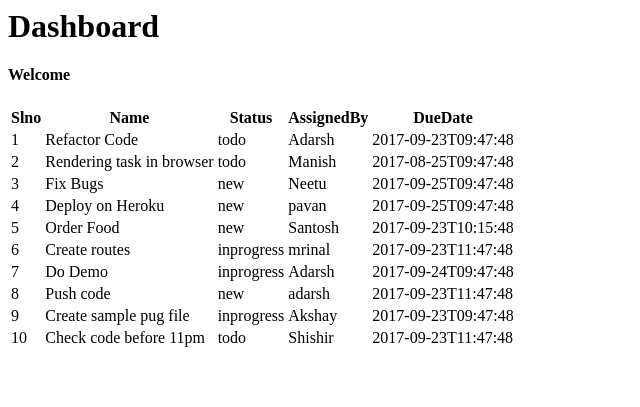
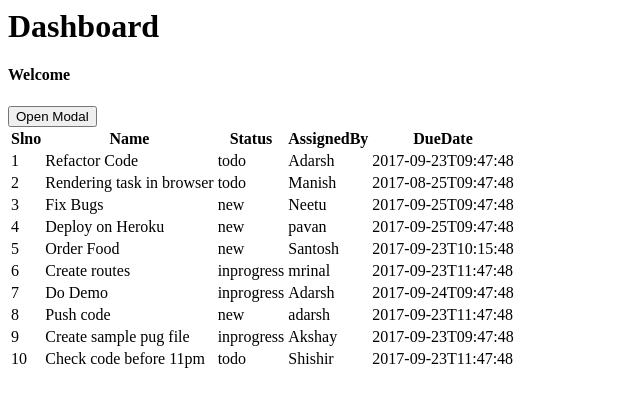
Before and after one commit to geekskool/taskMaster, a Node server app: page /dashboard in a window 1280 px wide. Shown: the top 407 px of the page, without its empty margins (0-640 px from the left). Run offline with Node 20, Linux system fonts and the light colour scheme.

Commit message:
Add pop up for single page dashboard

```diff
--- a/public/views/dashboard.pug
+++ b/public/views/dashboard.pug
@@ -1,8 +1,59 @@
 html
   head
+    style.
+      /* The Modal (background) */
+      .modal {
+        display: none; /* Hidden by default */
+        position: fixed; /* Stay in place */
+        z-index: 1; /* Sit on top */
+        padding-top: 100px; /* Location of the box */
+        left: 0;
+        top: 0;
+        width: 100%; /* Full width */
+        height: 100%; /* Full height */
+        overflow: auto; /* Enable scroll if needed */
+        background-color: rgb(0,0,0); /* Fallback color */
+        background-color: rgba(0,0,0,0.4); /* Black w/ opacity */
+      }
+      /* Modal Content */
+      .modal-content {
+        background-color: #fefefe;
+        margin: auto;
+        padding: 20px;
+        border: 1px solid #888;
+        width: 80%;
+      }
+      /* The Close Button */
+      .close {
+        color: #aaaaaa;
+        float: right;
+        font-size: 28px;
+        font-weight: bold;
+      }
+      .close:hover,
+      .close:focus {
+        color: #000;
+        text-decoration: none;
+        cursor: pointer;
+      }
   body
     h1 Dashboard
     h4 Welcome
+    button#myBtn Open Modal
+    div.modal#myModal
+      div.modal-content
+        span.close ×
+        form(method='POST')
+        div Name
+          input(type='text', name='title')
+        div Description
+          input(type='text', name='desc')
+        div Assign to
+          input(type='text', name='assgnTo')
+        div Due date
+          input(type='text', name='dueDate')
+        input(type='submit')
+
     div
       table
         thead
@@ -22,3 +73,20 @@
                 td= val.status
                 td= val.assgnBy
                 td= val.dueDate
+    script.
+      var modal = document.getElementById('myModal');
+      var btn = document.getElementById("myBtn");
+      var span = document.getElementsByClassName("close")[0];
+      console.log(btn)
+      btn.onclick = function() {
+        modal.style.display = "block";
+        console.log("Hello")
+      }
+      span.onclick = function() {
+        modal.style.display = "none";
+      }
+      window.onclick = function(event) {
+        if (event.target == modal) {
+          modal.style.display = "none";
+        }
+      }
```
